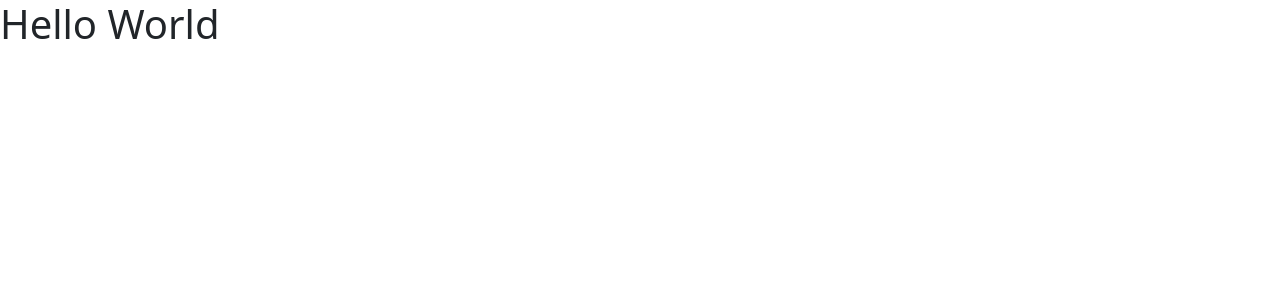
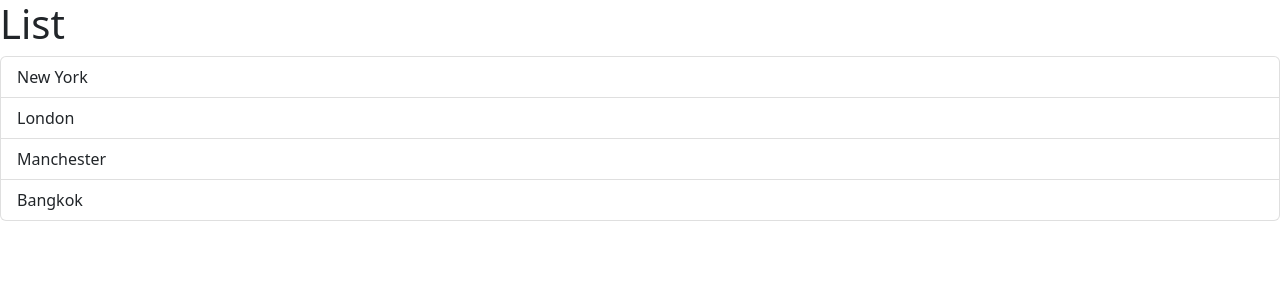
Before and after one commit to TootyNav/react-app, a React (Vite) app: page / in a window 1280 px wide. Shown: the top 300 px of the page. Built offline with nearby package versions, Linux system fonts and the light colour scheme.

Commit message:
show list of cities in the view

```diff
--- a/src/App.tsx
+++ b/src/App.tsx
@@ -1,8 +1,8 @@
 
-import Message from './Message';
+import ListGroup from './components/ListGroup';
 
 function App() {
-  return <div><Message></Message></div>
+  return <div><ListGroup></ListGroup></div>
 }
 
 export default App
--- /dev/null
+++ b/src/components/ListGroup.tsx
@@ -0,0 +1,17 @@
+function ListGroup() {
+  const items = ["New York", "London", "Manchester", "Bangkok"];
+  return (
+    <>
+      <h1>List</h1>
+      <ul className="list-group">
+        {items.map((item) => (
+          <li key={item} className="list-group-item">
+            {item}
+          </li>
+        ))}
+      </ul>
+    </>
+  );
+}
+
+export default ListGroup;
```
